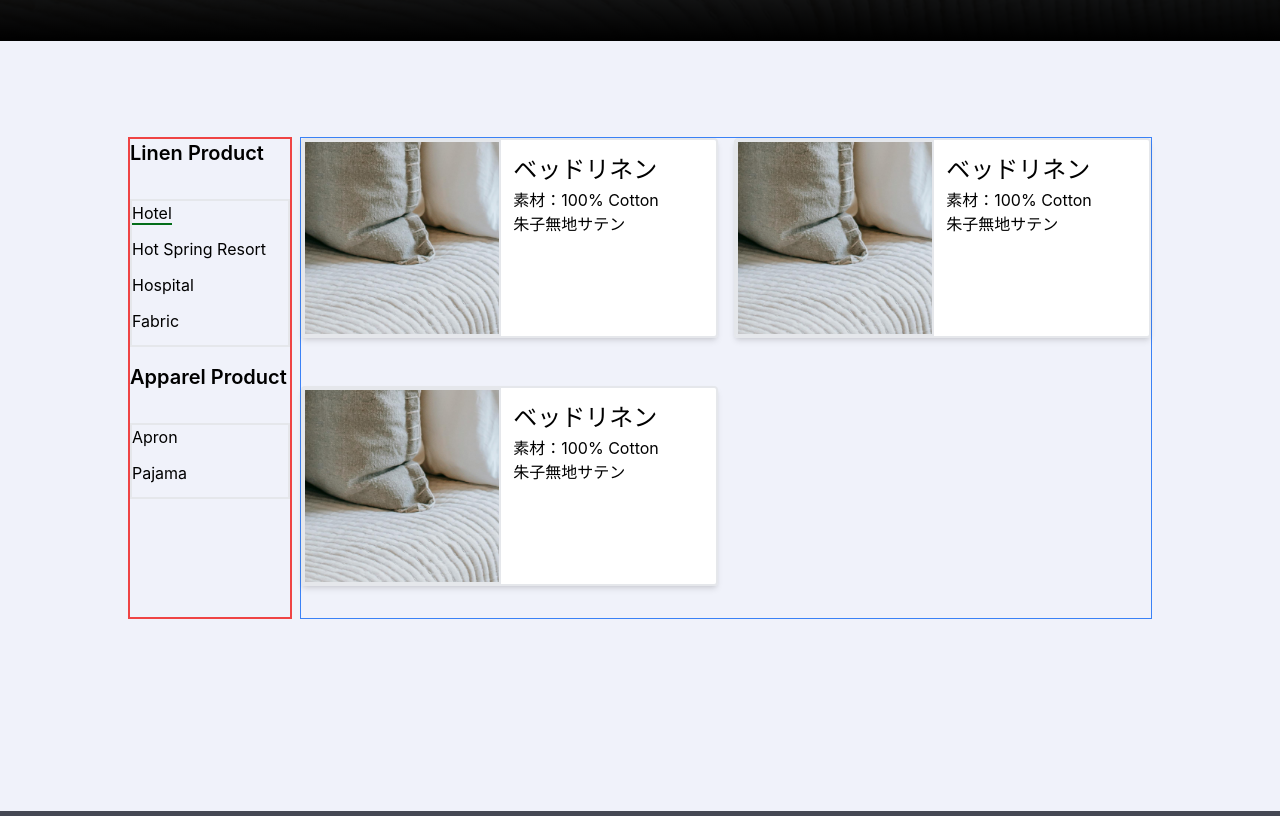
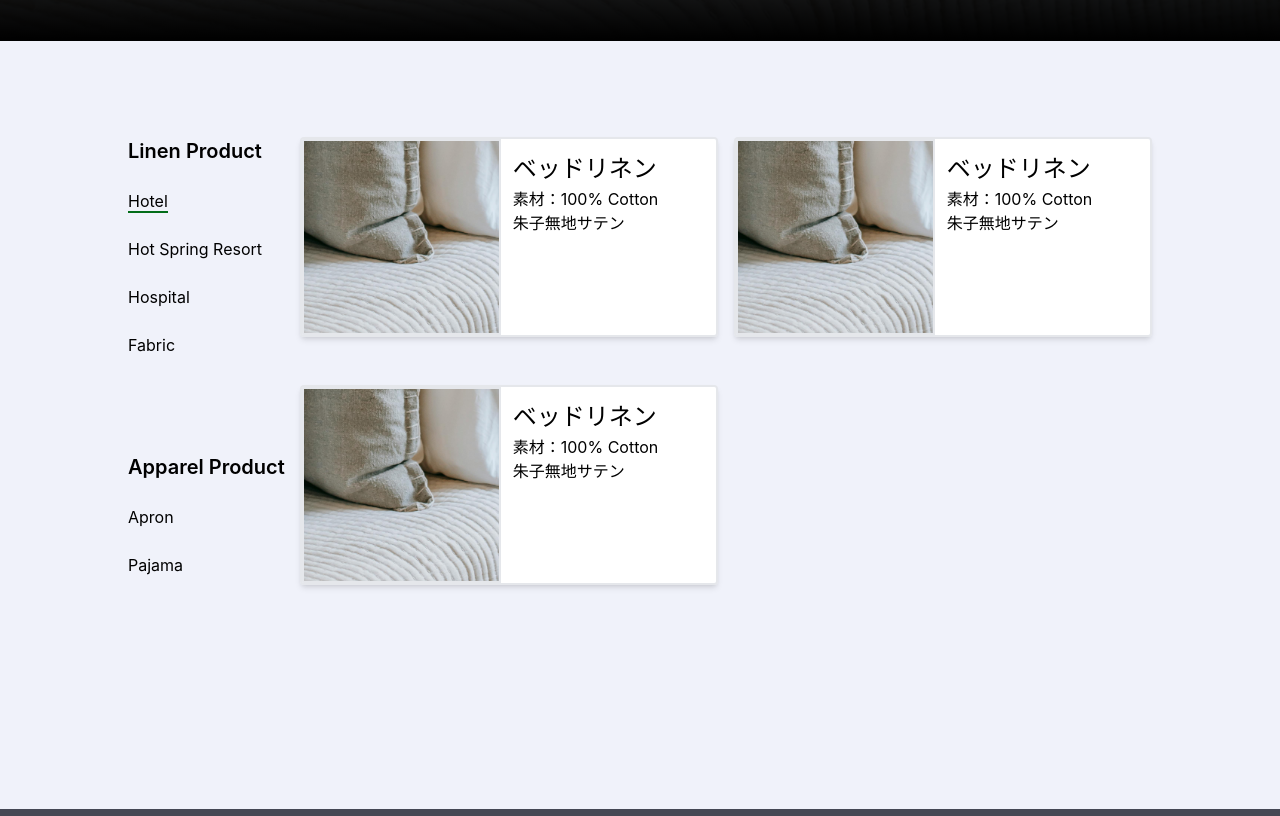
Before and after one commit to jasonxuDrop/venus-trading-website-2024, a React (Create React App) app: page /productList in a window 1280 px wide. Shown: the part 540-1356 px from the top of the page. Built offline with nearby package versions, Linux system fonts and the light colour scheme.

Commit message:
switch imgs when hover

```diff
--- a/src/components/DetailedProductCard.js
+++ b/src/components/DetailedProductCard.js
@@ -1,3 +1,5 @@
+import React, { useState } from 'react';
+
 const DetailedProductCard = ({
   productTitle,
   productDes,
@@ -5,12 +7,17 @@ const DetailedProductCard = ({
   productImg_2,
   className,
 }) => {
+  const [hover, setHover] = useState(false);
+
   return (
     <div
       className={`${className} mb-[32px] max-w-[190px] lg:max-w-full lg:w-full h-[300px] lg:h-[200px] lg:col-span-6 border-2 flex flex-col lg:flex-row cursor-pointer shadow-md hover:shadow-xl transition-shadow duration-400 ease-in-out rounded overflow-hidden`}
+      onMouseEnter={() => setHover(true)}
+      onMouseLeave={() => setHover(false)}
     >
-      <div className="w-full lg:w-[48%] h-full border-2">
-        <img src={productImg_1} className="w-full h-full object-cover" />
+      <div className="w-full lg:w-[48%] h-full border-2 overflow-hidden relative">
+        <img src={productImg_1} className={`absolute inset-0 w-full h-full object-cover transition-opacity duration-300 ${hover ? 'opacity-0' : 'opacity-100'}`} />
+        <img src={productImg_2} className={`absolute inset-0 w-full h-full object-cover transition-opacity duration-300 ${hover ? 'opacity-100' : 'opacity-0'}`} />
       </div>
       <div className="w-full lg:w-[52%] h-full bg-white">
         <div className="w-full h-[128px] lg:py-3 lg:pl-3 lg:pr-10">
--- a/src/pages/ProductList.js
+++ b/src/pages/ProductList.js
@@ -17,32 +17,32 @@ const ProductList = () => {
 
       <div className="max-w-screen-xl mx-auto lg:pt-[96px] lg:pb-[192px] px-3.5 sm:px-16 lg:px-32">
         <div className="relative grid grid-cols-12 gap-2">
-          <div className="hidden lg:block lg:col-span-2 border-red-500 border-2">
+          <div className="hidden lg:block lg:col-span-2">
             <div className="flex flex-col h-full">
               <div className="">
-                <h3 className="font-semibold mb-4 text-xl">Linen Product</h3>
-                <div className="mt-[32px] border-2 flex flex-col">
-                  <Link to="/" className="mb-[12px]">
+                <h3 className="font-semibold mb-[24px] text-xl">Linen Product</h3>
+                <div className="flex flex-col">
+                  <Link to="/" className="mb-[24px]">
                     <span className="border-b-2 border-hoverColor">Hotel</span>
                   </Link>
-                  <Link to="/" className="mb-[12px]">
+                  <Link to="/" className="mb-[24px]">
                     <span>Hot Spring Resort</span>
                   </Link>
-                  <Link to="/" className="mb-[12px]">
+                  <Link to="/" className="mb-[24px]">
                     <span>Hospital</span>
                   </Link>
-                  <Link to="/" className="mb-[12px]">
+                  <Link to="/" className="">
                     <span>Fabric</span>
                   </Link>
                 </div>
               </div>
-              <div className="mt-4">
+              <div className="mt-[96px]">
                 <h3 className="font-semibold mb-4 text-xl">Apparel Product</h3>
-                <div className="mt-[32px] border-2 flex flex-col">
-                  <Link to="/" className="mb-[12px]">
+                <div className="mt-[24px] flex flex-col">
+                  <Link to="/" className="mb-[24px]">
                     <span>Apron</span>
                   </Link>
-                  <Link to="/" className="mb-[12px]">
+                  <Link to="/" className="">
                     <span>Pajama</span>
                   </Link>
                 </div>
@@ -60,7 +60,7 @@ const ProductList = () => {
             </h1>
           </div>
 
-          <div className="col-span-12 lg:col-span-10 lg:col-start-3 border border-blue-500">
+          <div className="col-span-12 lg:col-span-10 lg:col-start-3">
             <div className="grid-cols-2 justify-center grid lg:grid-cols-12 gap-2 lg:gap-4">
               <DetailedProductCard
                 productTitle={"ベッドリネン"}
```
